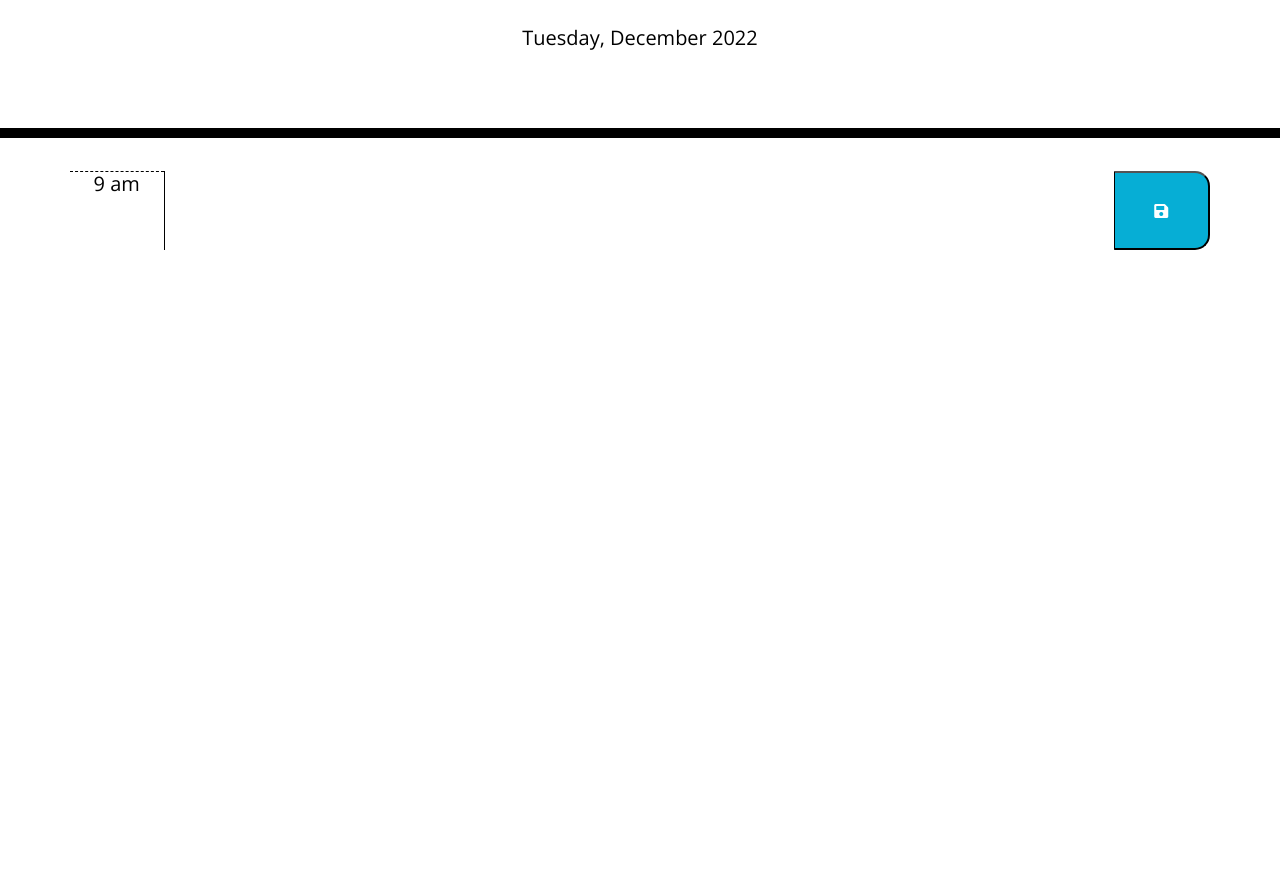
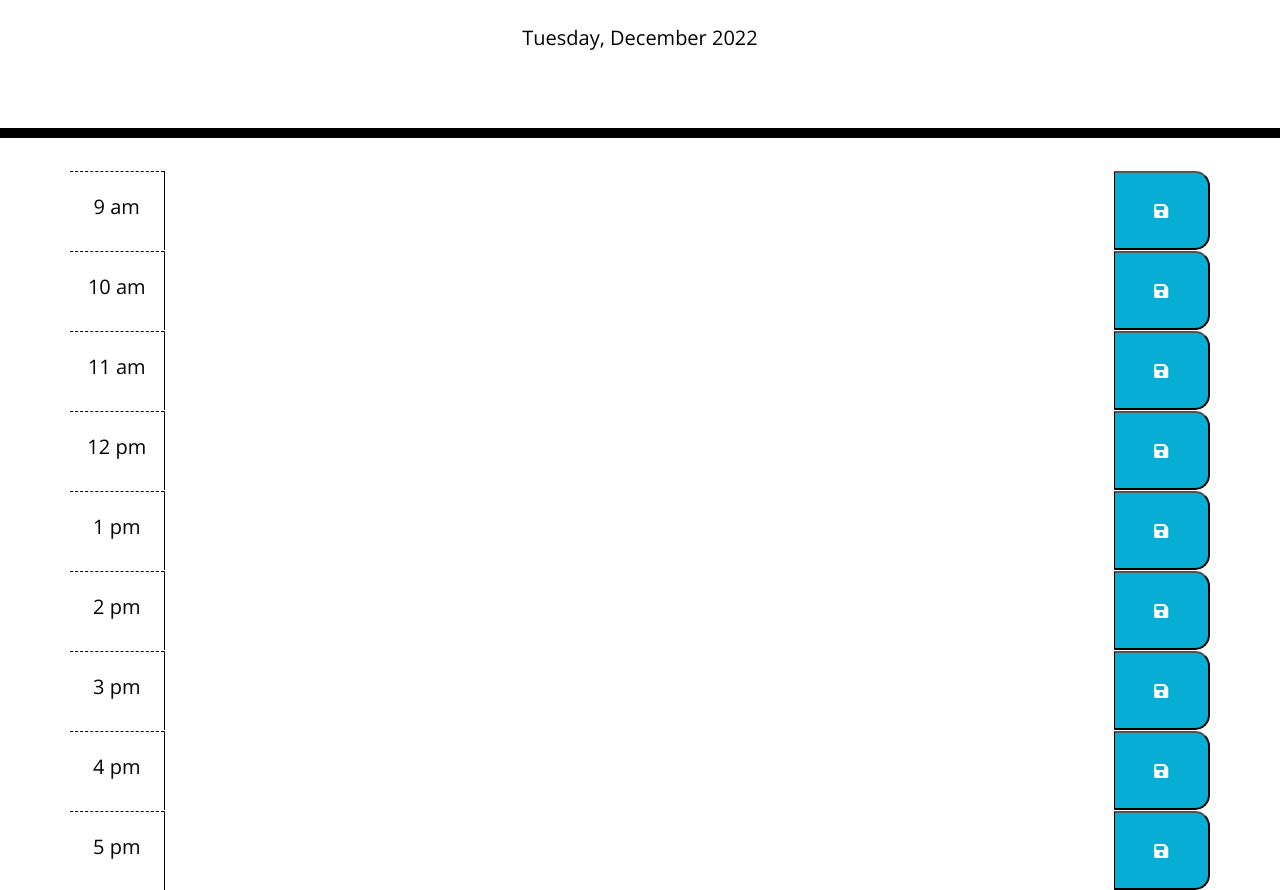
Before and after one commit to nrai14/Daily-Planner-App, a plain HTML site: page index.html in a window 1280 px wide. Shown: the part 182-1072 px from the top of the page. Before the commit the page ends 800 px from the top, so only its background shows below. Drawn offline with nearby package versions, Linux system fonts and the light colour scheme.

Commit message:
added all timeblocks for the working day

```diff
--- a/assets/script.js
+++ b/assets/script.js
@@ -55,3 +55,11 @@ $("#currentDay").text(currentDate);
         // JavaScript needs to record the current time and apply a class to all timeblocks based on current time and the identifier of the timeblock to compare it to
                 // Gives past time- gray, present - red, future - green
                 // Figure out way to target entire div and find out value, maybe an ID
+
+//  two logics: 1) If (adds the class) 2) Event handler (save button - store data from textarea into local storage)
+
+// eventhandler example
+
+$(".saveBtn").click(function(){
+    console.log($(this).parent())
+})
--- a/assets/style.css
+++ b/assets/style.css
@@ -2,6 +2,12 @@ body {
   font-family: 'Open Sans', sans-serif;
   font-size: 16px;
   line-height: 1;
+}
+
+h5 {
+  display: flex;
+  align-items: center;
+  justify-content: center;
 }
 
 textarea {
--- a/index.html
+++ b/index.html
@@ -37,8 +37,49 @@
         <textarea class="description col-10"> </textarea>
         <button class="saveBtn col"><i class="fas fa-save"></i></button>
       </div>
+      <div class="time-block row">
+        <h5 class="hour col">10 am</h5>
+        <textarea class="description col-10"> </textarea>
+        <button class="saveBtn col"><i class="fas fa-save"></i></button>
+      </div>
+      <div class="time-block row">
+        <h5 class="hour col">11 am</h5>
+        <textarea class="description col-10"> </textarea>
+        <button class="saveBtn col"><i class="fas fa-save"></i></button>
+      </div>
+      <div class="time-block row">
+        <h5 class="hour col">12 pm</h5>
+        <textarea class="description col-10"> </textarea>
+        <button class="saveBtn col"><i class="fas fa-save"></i></button>
+      </div>
+      <div class="time-block row">
+        <h5 class="hour col">1 pm</h5>
+        <textarea class="description col-10"> </textarea>
+        <button class="saveBtn col"><i class="fas fa-save"></i></button>
+      </div>
+      <div class="time-block row">
+        <h5 class="hour col">2 pm</h5>
+        <textarea class="description col-10"> </textarea>
+        <button class="saveBtn col"><i class="fas fa-save"></i></button>
+      </div>
+      <div class="time-block row">
+        <h5 class="hour col">3 pm</h5>
+        <textarea class="description col-10"> </textarea>
+        <button class="saveBtn col"><i class="fas fa-save"></i></button>
+      </div>
+      <div class="time-block row">
+        <h5 class="hour col">4 pm</h5>
+        <textarea class="description col-10"> </textarea>
+        <button class="saveBtn col"><i class="fas fa-save"></i></button>
+      </div>
+      <div class="time-block row">
+        <h5 class="hour col">5 pm</h5>
+        <textarea class="description col-10"> </textarea>
+        <button class="saveBtn col"><i class="fas fa-save"></i></button>
+      </div>
       <!-- Time  |    textarea     | Save button -->
     </div>
+
 
     <script src="https://cdnjs.cloudflare.com/ajax/libs/jquery/3.2.1/jquery.min.js"></script>
     <script src="https://cdnjs.cloudflare.com/ajax/libs/moment.js/2.24.0/moment.min.js"></script>
```
